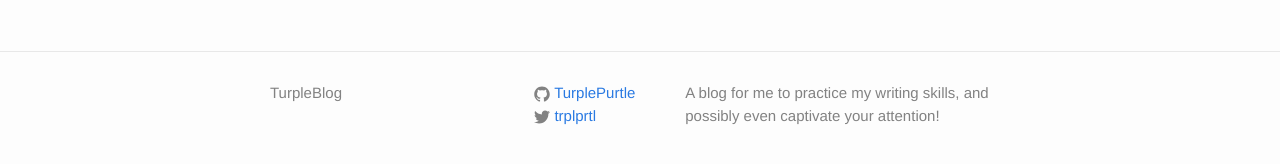
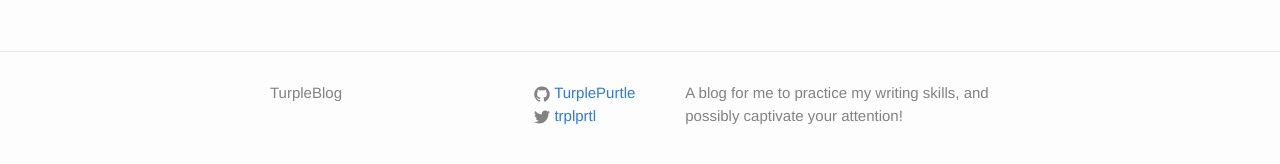
Before and after one commit to TurplePurtle/blog, a Jekyll site: the page built from about.md, in a window 1280 px wide. Shown: the part 299-463 px from the top of the page. Built offline with Jekyll 4.4.1, drawn with Linux system fonts in a browser that asks for light colours.

Commit message:
change description

```diff
--- a/_config.yml
+++ b/_config.yml
@@ -1,7 +1,7 @@
 # Site settings
 title: TurpleBlog
 description: >
-  A blog for me to practice my writing skills, and possibly even captivate your
+  A blog for me to practice my writing skills, and possibly captivate your
   attention!
 baseurl: "/blog/" # the subpath of your site, e.g. /blog/
 url: "https://turplepurtle.com" # the base hostname & protocol for your site
```
